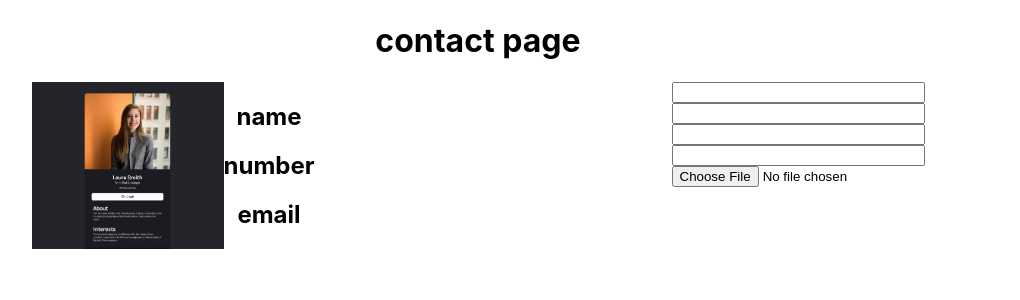
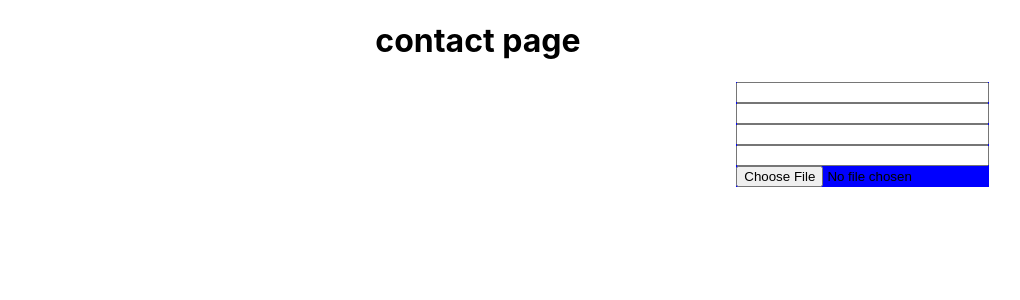
Before and after one commit to MirkusX/contactlist, a React (Create React App) app: page / in a window 1280 px wide. Shown: the top 300 px of the page, without its empty margins (162-1182 px from the left). Built offline with nearby package versions, Linux system fonts and the light colour scheme.

Commit message:
feature/add contacts, updated stylings

```diff
--- a/src/Components/StyledComponents.js
+++ b/src/Components/StyledComponents.js
@@ -3,16 +3,30 @@ import styled from "styled-components";
 export const StyledForm = styled.form`
   display: flex;
   flex-direction: column;
+  background-color: blue;
 `;
 
 export const StyledSection = styled.section`
   display: flex;
-  justify-content: center;
+  justify-content: space-around;
+`;
+
+export const ContactContainer = styled.div`
+  display: flex;
+  flex-direction: column;
+  width: 40%;
 `;
 
 export const StyledDiv = styled.div`
   display: flex;
-  width: 50%;
+  gap: 1em;
+  background-color: blue;
+  ${(props) => {
+    if (props.inner)
+      return `
+    text-align: left;
+    display: block;`;
+  }}
 `;
 
 export const StyledImage = styled.img`
--- a/src/Pages/Frontpage.js
+++ b/src/Pages/Frontpage.js
@@ -1,5 +1,6 @@
 import { createRef, useReducer, useRef, useState } from "react";
 import {
+  ContactContainer,
   StyledDiv,
   StyledForm,
   StyledImage,
@@ -15,6 +16,7 @@ export const Frontpage = () => {
   const submitInfo = (e) => {
     e.preventDefault();
     setInfo([
+      ...info,
       {
         name: state.name,
         email: state.email,
@@ -32,14 +34,20 @@ export const Frontpage = () => {
         <h1>contact page</h1>
       </header>
       <StyledSection>
-        <StyledDiv>
-          <StyledImage src={biznizcard} />
-          <div>
-            <h2>name</h2>
-            <h2>number</h2>
-            <h2>email</h2>
-          </div>
-        </StyledDiv>
+        <ContactContainer>
+          {info.map((item, index) => {
+            return (
+              <StyledDiv>
+                <StyledImage src={item.url} />
+                <StyledDiv inner>
+                  <h2>{item.name}</h2>
+                  <h2>{item.number}</h2>
+                  <h2>{item.email}</h2>
+                </StyledDiv>
+              </StyledDiv>
+            );
+          })}
+        </ContactContainer>
         <StyledForm ref={form} onSubmit={submitInfo}>
           <input
             type="text"
```
